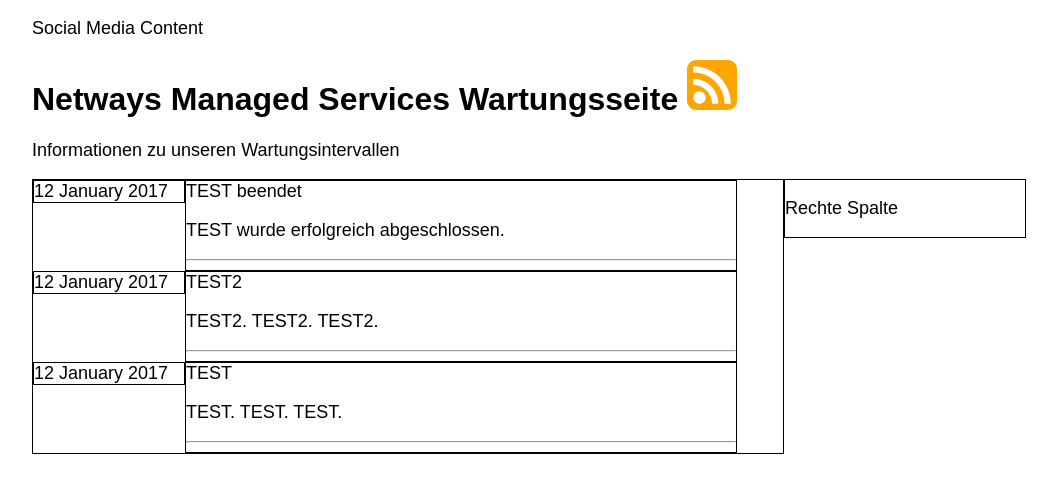
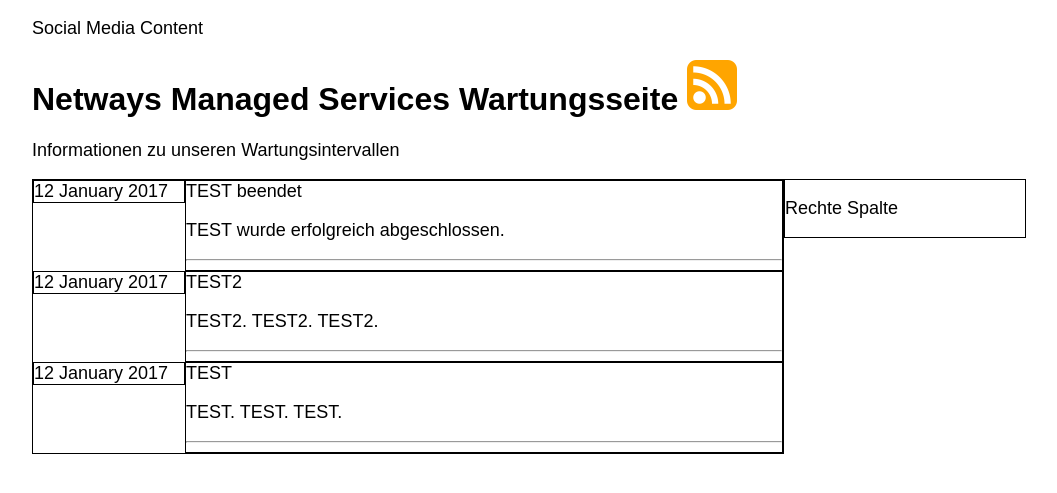
Before and after one commit to Storagegirl/storagegirl.github.io, a Jekyll site: the page built from index.html, in a window 1280 px wide. Shown: the top 493 px of the page, without its empty margins (108-1165 px from the left). Built offline with Jekyll 4.4.1, drawn with Linux system fonts in a browser that asks for light colours.

Commit message:
Update main.css

```diff
--- a/css/main.css
+++ b/css/main.css
@@ -53,7 +53,7 @@
 .boxtitlecontent {
     text-align: left;
     float: left;
-    width: 550px;
+    width: 596px;
     border-style: solid;
     border-width: 1px;
     border-color: black;
```
